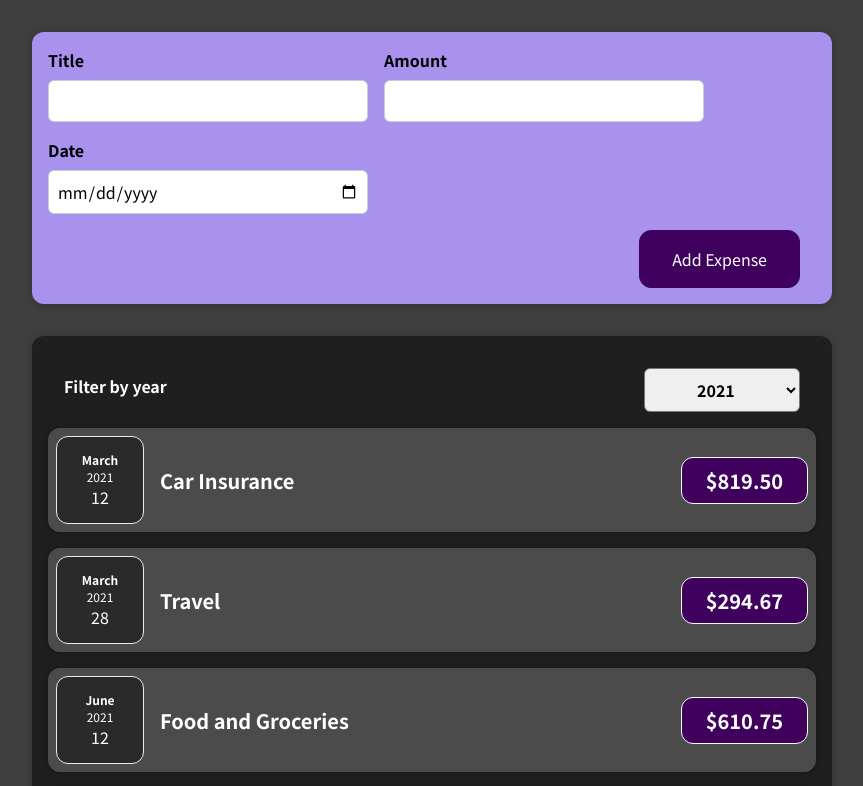
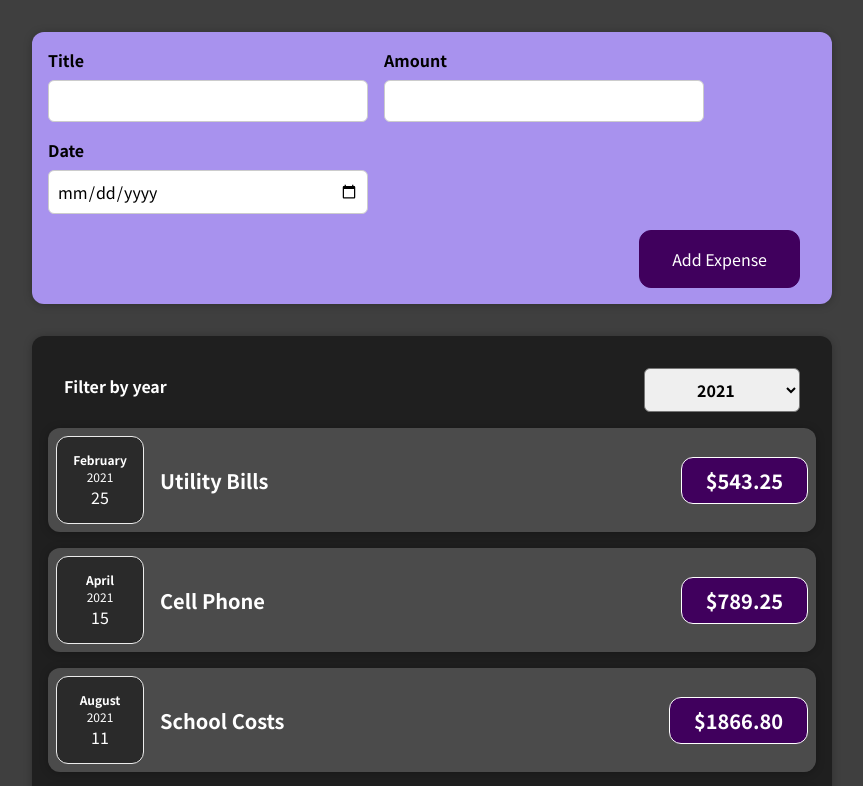
Before and after one commit to elvan/expense-tracker-app-react-basics, a React (Create React App) app: page / in a window 1280 px wide. Shown: the top 786 px of the page, without its empty margins (208-1071 px from the left). Built offline with nearby package versions, Linux system fonts and the light colour scheme.

Commit message:
working with lists

```diff
--- a/src/App.js
+++ b/src/App.js
@@ -7,49 +7,49 @@ const DUMMY_EXPENSES = [
     id: 'e1',
     title: 'Housing and Rent',
     amount: 1065.25,
-    date: new Date(2020, 7, 14)
+    date: new Date(2020, 2, 8)
   },
   {
     id: 'e2',
     title: 'Car Insurance',
     amount: 819.5,
-    date: new Date(2021, 2, 12)
+    date: new Date(2020, 4, 12)
   },
   {
     id: 'e3',
     title: 'Travel',
     amount: 294.67,
-    date: new Date(2021, 2, 28)
+    date: new Date(2020, 6, 15)
   },
   {
     id: 'e4',
     title: 'Food and Groceries',
     amount: 610.75,
-    date: new Date(2021, 5, 12)
+    date: new Date(2020, 9, 28)
   },
   {
     id: 'e5',
     title: 'Utility Bills',
     amount: 543.25,
-    date: new Date(2020, 2, 12)
+    date: new Date(2021, 1, 25)
   },
   {
     id: 'e6',
     title: 'Cell Phone',
     amount: 789.25,
-    date: new Date(2020, 4, 15)
+    date: new Date(2021, 3, 15)
   },
   {
     id: 'e7',
     title: 'School Costs',
     amount: 1866.8,
-    date: new Date(2020, 7, 14)
+    date: new Date(2021, 7, 11)
   },
   {
     id: 'e8',
     title: 'Pet Food and Care',
     amount: 819.5,
-    date: new Date(2021, 9, 25)
+    date: new Date(2021, 9, 19)
   }
 ];
 
--- a/src/expenses/Expenses.js
+++ b/src/expenses/Expenses.js
@@ -11,26 +11,22 @@ export default function Expenses(props) {
     setFilteredYear(selectedYear);
   };
 
+  const filteredExpenses = props.expenses.filter((expense) => {
+    return expense.date.getFullYear() === parseInt(filteredYear);
+  });
+
   return (
     <Card className='expenses'>
       <ExpensesFilter
         onChangeFilter={filterChangeHandler}
         selected={filteredYear}
       />
-      {props.expenses.map((expense) => {
-        if (expense.date.getFullYear().toString() === filteredYear) {
-          return (
-            <ExpenseItem
-              key={expense.id}
-              title={expense.title}
-              amount={expense.amount}
-              date={expense.date}
-            />
-          );
-        }
-
-        return null;
+      {filteredExpenses.map((expense) => {
+        return <ExpenseItem key={expense.id} {...expense} />;
       })}
+      {filteredExpenses.length === 0 && (
+        <Card className='expense-item'>No expenses found</Card>
+      )}
     </Card>
   );
 }
```
